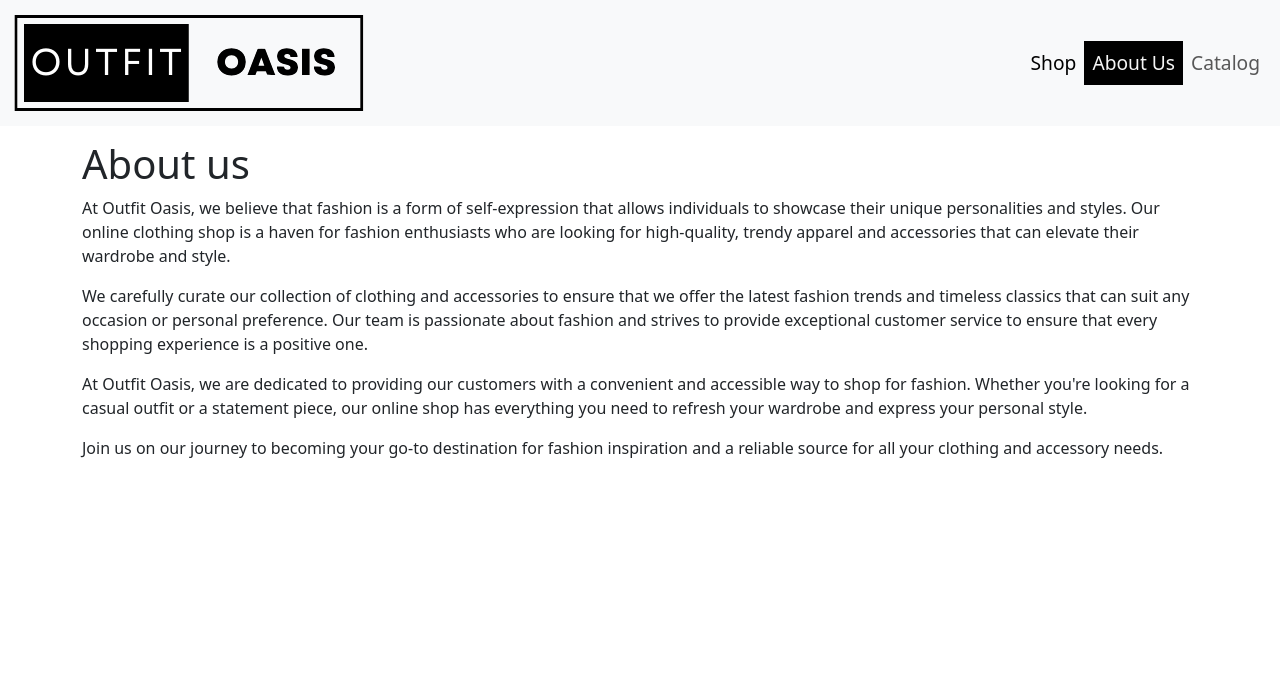
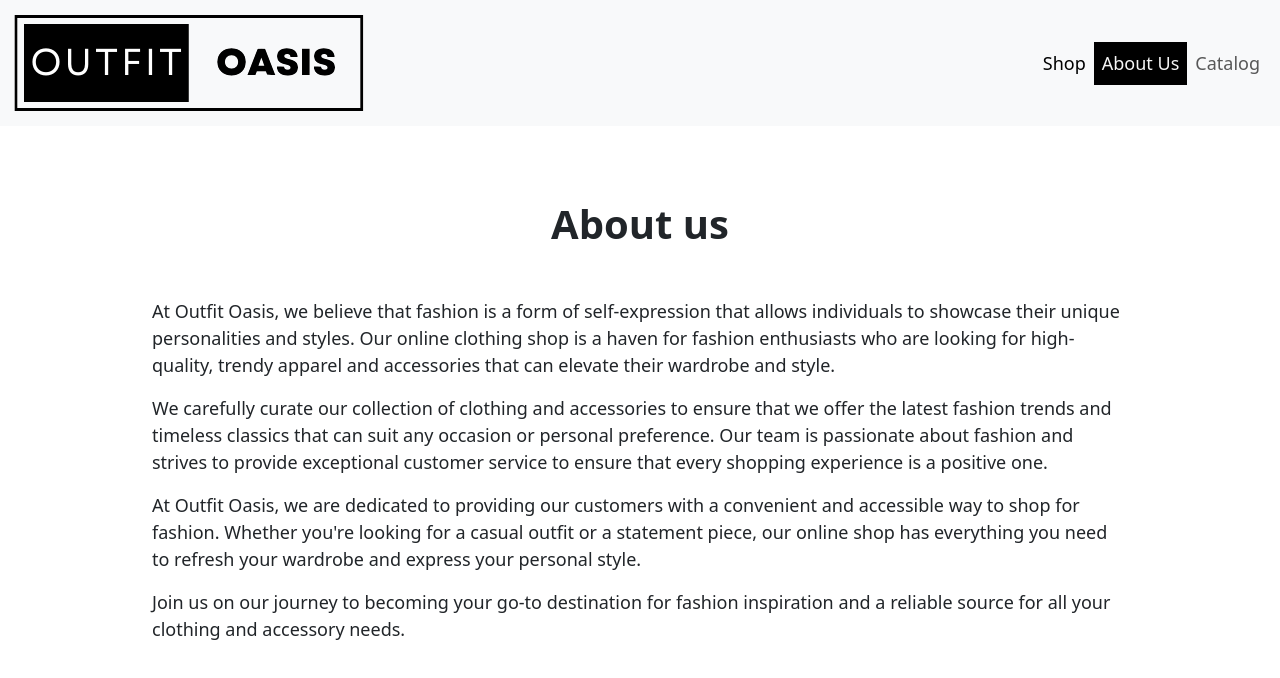
Before and after one commit to pablogalle/Practica-TiendaRopa, an Angular app: page /about-us in a window 1280 px wide. Shown: the top 678 px of the page. Built offline with nearby package versions, Linux system fonts and the light colour scheme.

Commit message:
update: titles

```diff
--- a/src/app/home-page/about-us/about-us.component.scss
+++ b/src/app/home-page/about-us/about-us.component.scss
@@ -1,3 +1,13 @@
 .container{
-    margin-top: 140px;
+    margin-top: 200px;
+    width: 1000px;
+    h1{
+        font-weight: bolder;
+        text-align: center;
+        margin-bottom: 50px;
+    }
+    p{
+        font-size: large;
+        font-weight: 300;
+    }
 }
--- a/src/app/home-page/banner-cards/banner-cards.component.html
+++ b/src/app/home-page/banner-cards/banner-cards.component.html
@@ -1,6 +1,6 @@
 <div class="row">
     <div class="col-md-4" *ngFor="let bannerCard of bannerCards">
-        <div class="card bg-dark">
+        <div class="card bg-dark" routerLink="../catalog">
             <img [src]="bannerCard.image" class="card-img" alt="">
             <div class="card-img-overlay">
                 <h5>{{bannerCard.title}}</h5>
--- a/src/app/home-page/categories/categories.component.html
+++ b/src/app/home-page/categories/categories.component.html
@@ -2,7 +2,7 @@
     <h1>Shop by Category</h1>
 
     <div class="row">
-        <div class="col-md-3" *ngFor="let category of categories" routerLink="catalog">
+        <div class="col-md-3" *ngFor="let category of categories" routerLink="../catalog">
             <div class="card" style="width: 18rem;">
                 <img class="card-img-top" [src]="category.image" alt="Card image cap">
                 <h5 class="card-title">{{category.name+' ('+category.amount+')'}}</h5>
--- a/src/app/home-page/categories/categories.component.scss
+++ b/src/app/home-page/categories/categories.component.scss
@@ -5,6 +5,8 @@
     }
     h1{
         text-align: center;
+        font-weight: bolder;
+        margin-bottom: 20px;
     }
     .card{
         h5{
--- a/src/app/layout/navbar/navbar.component.scss
+++ b/src/app/layout/navbar/navbar.component.scss
@@ -1,15 +1,14 @@
 .navbar-nav {
     li{
         a{
-            font-size: larger;
+            font-size: large;
+            text-transform: capitalize;
         }
     }
     li.active {
         a {
             background-color: black;
             color: whitesmoke;
-            text-transform: capitalize;
-
         }
     }
 }
```
